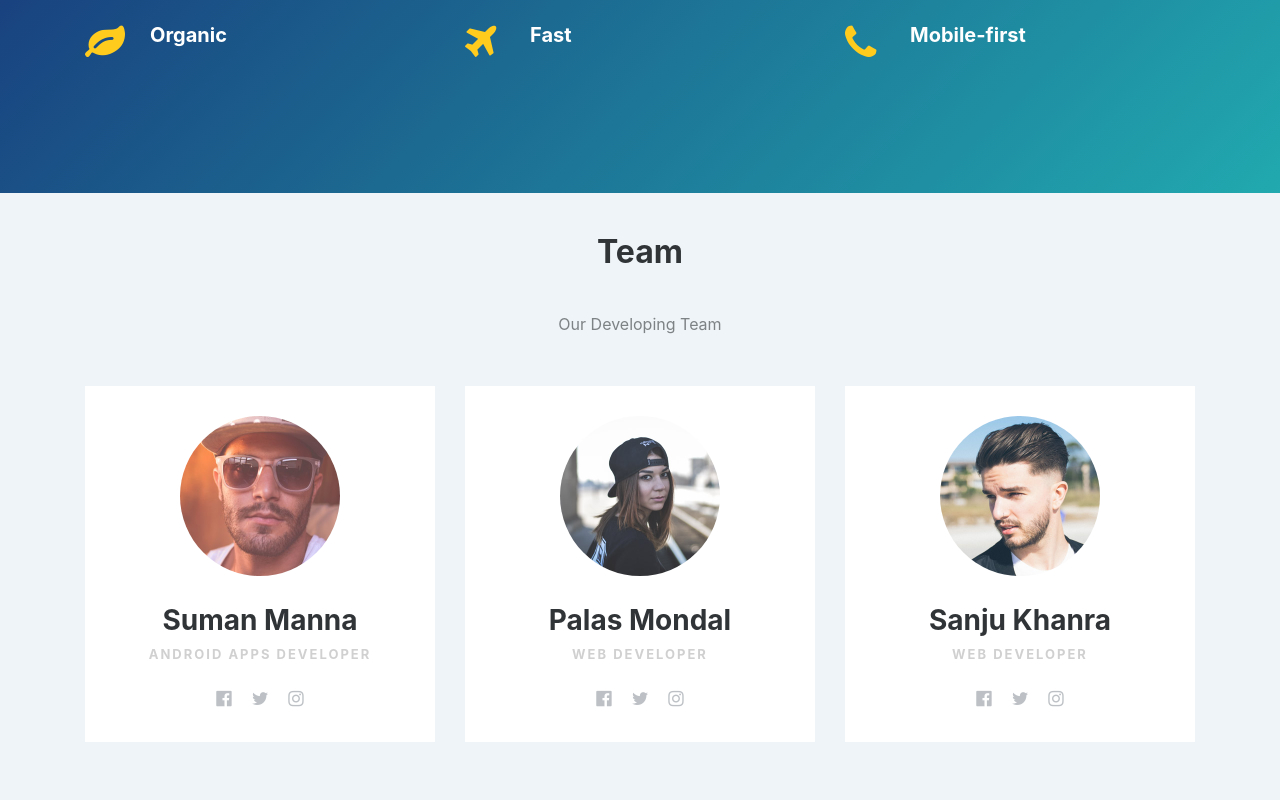
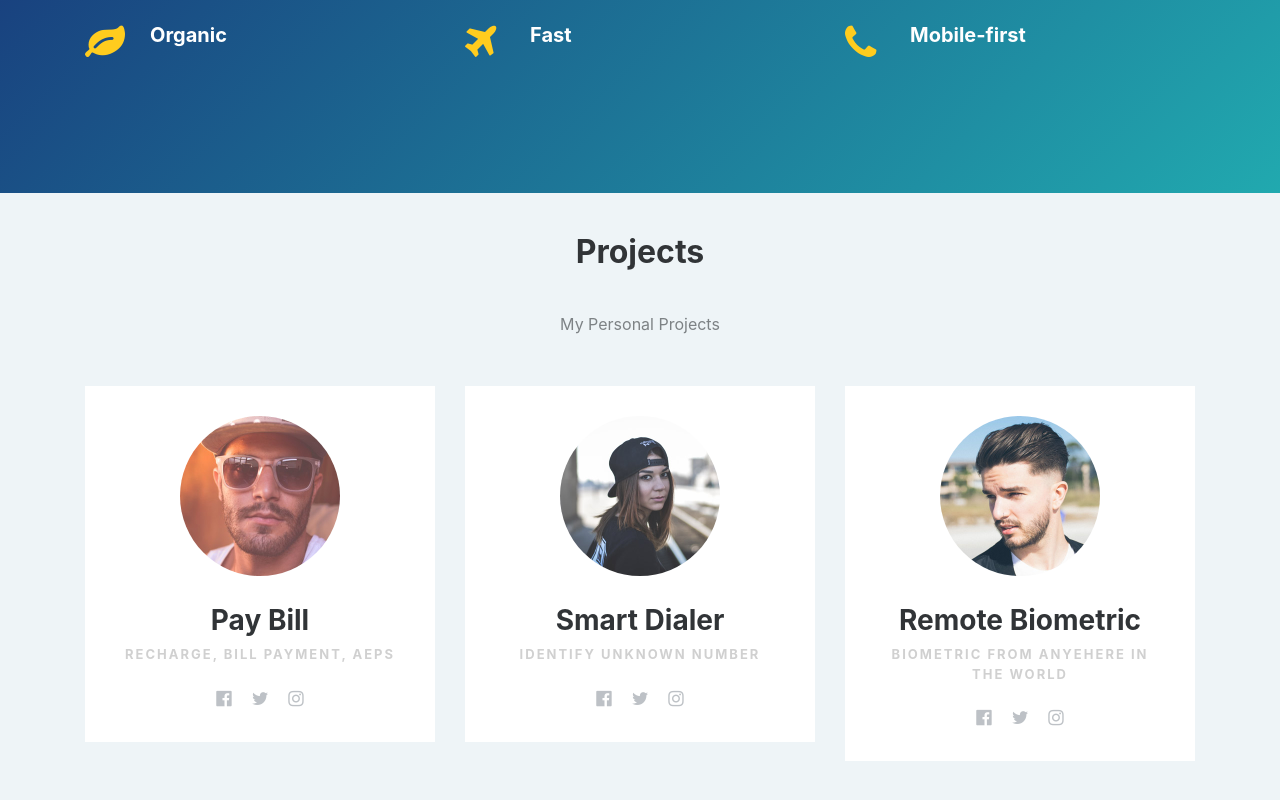
Before and after one commit to sumanmanna6111/sumanmanna6111.github.io, a plain HTML site: page index.html in a window 1280 px wide. Shown: the part 420-1220 px from the top of the page. Drawn offline with Linux system fonts and the light colour scheme; files whose address does not match are found by name.

Commit message:
new update

```diff
--- a/index.html
+++ b/index.html
@@ -74,30 +74,30 @@ work at open-i .">
     <div class="team-boxed">
         <div class="container">
             <div class="intro">
-                <h2 class="text-center">Team </h2>
-                <p class="text-center">Our Developing Team</p>
+                <h2 class="text-center">Projects </h2>
+                <p class="text-center">My Personal Projects</p>
             </div>
             <div class="row people">
                 <div class="col-md-6 col-lg-4 item">
                     <div class="box"><img class="rounded-circle" src="assets/img/1.jpg">
-                        <h3 class="name">Suman Manna</h3>
-                        <p class="title">Android Apps developer</p>
+                        <h3 class="name">Pay Bill</h3>
+                        <p class="title">Recharge, Bill payment, AEPS</p>
                         <p class="description"></p>
                         <div class="social"><a href="#"><i class="fa fa-facebook-official"></i></a><a href="#"><i class="fa fa-twitter"></i></a><a href="#"><i class="fa fa-instagram"></i></a></div>
                     </div>
                 </div>
                 <div class="col-md-6 col-lg-4 item">
                     <div class="box"><img class="rounded-circle" src="assets/img/2.jpg">
-                        <h3 class="name">Palas Mondal</h3>
-                        <p class="title">Web Developer</p>
+                        <h3 class="name">Smart Dialer</h3>
+                        <p class="title">identify unknown number</p>
                         <p class="description"></p>
                         <div class="social"><a href="#"><i class="fa fa-facebook-official"></i></a><a href="#"><i class="fa fa-twitter"></i></a><a href="#"><i class="fa fa-instagram"></i></a></div>
                     </div>
                 </div>
                 <div class="col-md-6 col-lg-4 item">
                     <div class="box"><img class="rounded-circle" src="assets/img/3.jpg">
-                        <h3 class="name">Sanju Khanra</h3>
-                        <p class="title">Web Developer</p>
+                        <h3 class="name">Remote Biometric</h3>
+                        <p class="title">Biometric from anyehere in the world</p>
                         <p class="description"></p>
                         <div class="social"><a href="#"><i class="fa fa-facebook-official"></i></a><a href="#"><i class="fa fa-twitter"></i></a><a href="#"><i class="fa fa-instagram"></i></a></div>
                     </div>
```
